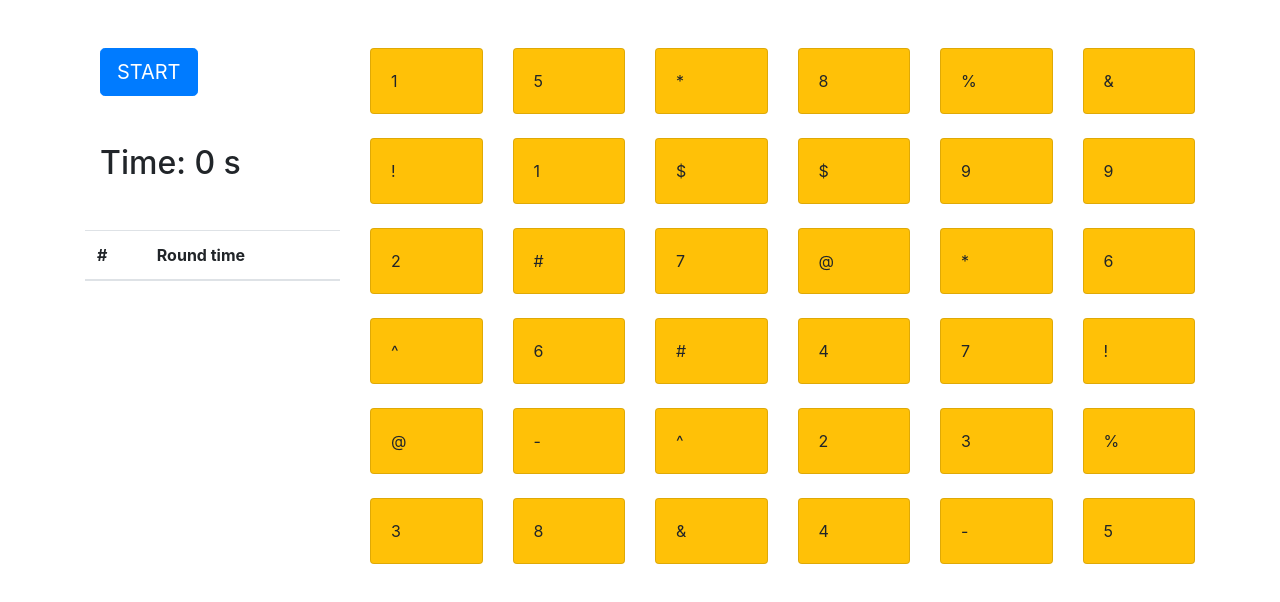
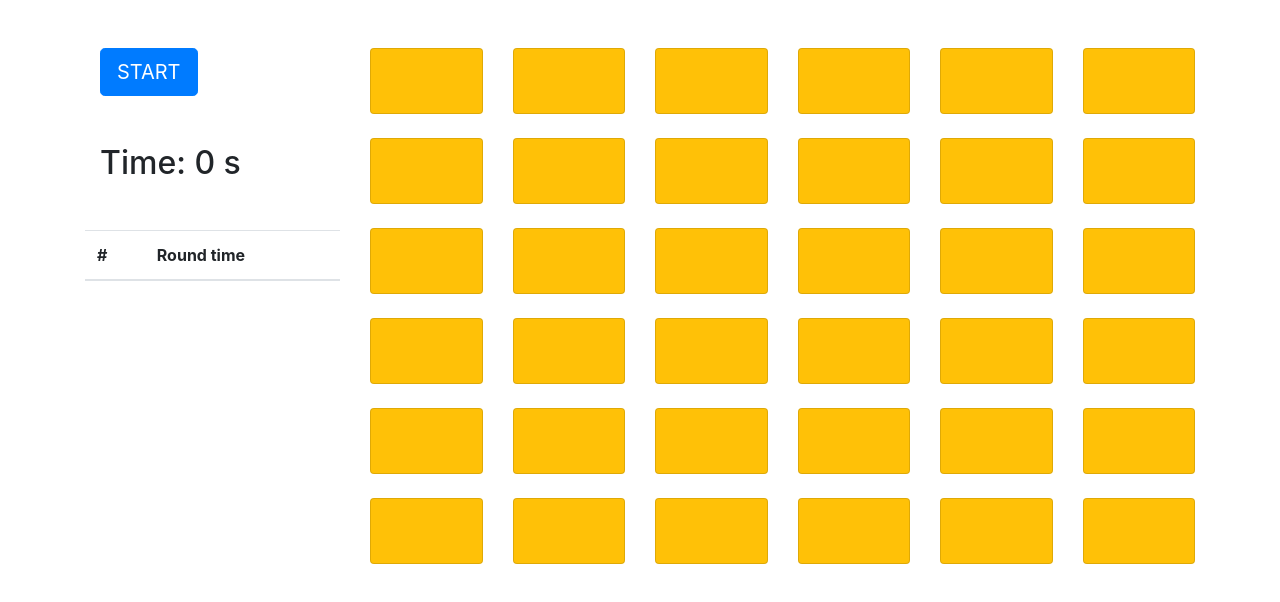
Before and after one commit to vladimirloskutov/memory-game, a React (Create React App) app: page / in a window 1280 px wide. Shown: the top 602 px of the page. Built offline with nearby package versions, Linux system fonts and the light colour scheme.

Commit message:
small fix

```diff
--- a/src/components/Card.jsx
+++ b/src/components/Card.jsx
@@ -59,7 +59,7 @@ const Card = (props) => {
           <div className="col-2 mb-4">
             <div className="card bg-warning">
               <div id={cardId} className="card-body" onClick={handleCardClick}>
-                <span className="">{value}</span>
+                <span className="invisible">{value}</span>
               </div>
             </div>
           </div>
```
